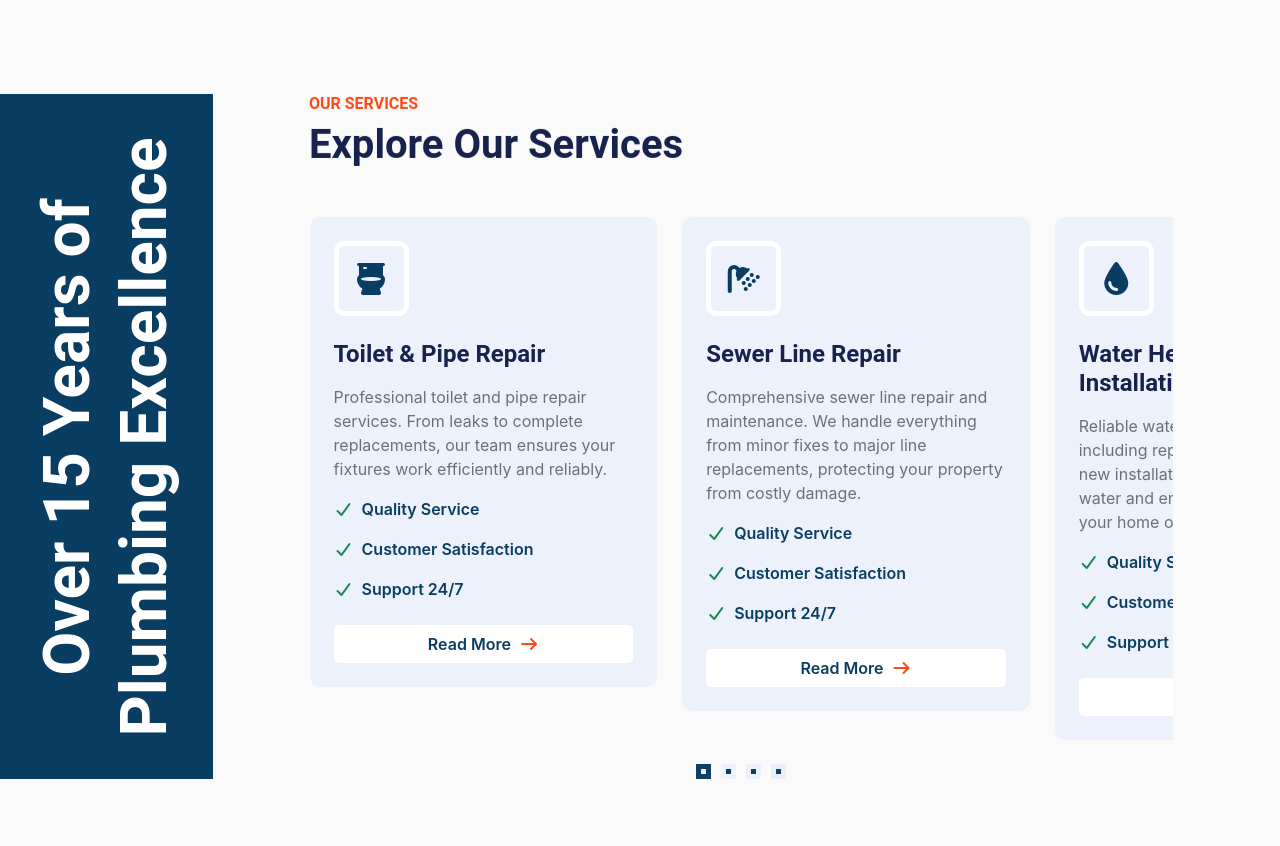
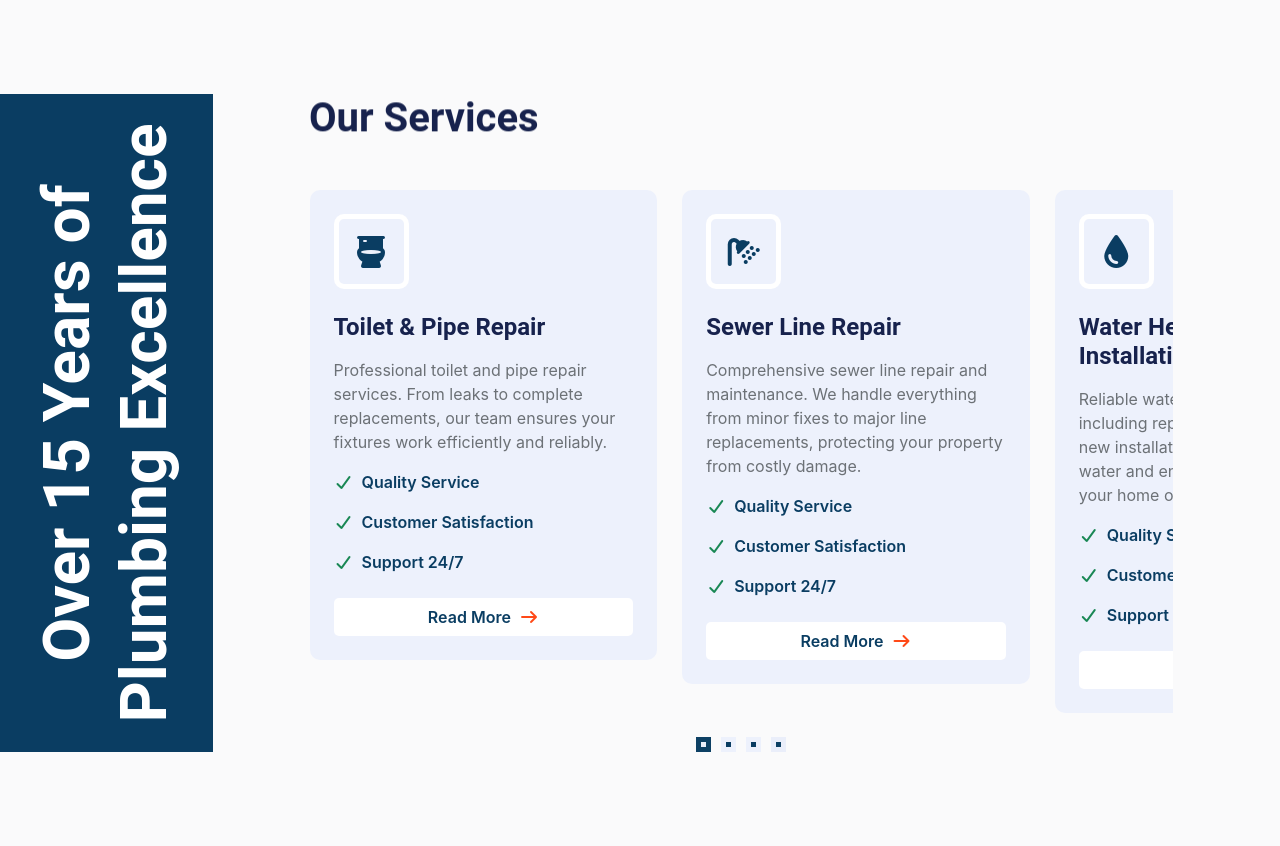
Before and after one commit to DafetiteOgaga/classic_brownline_plumbing_services, a React (Create React App) app in the folder classic_brownline_plumbing_services_website/: page / in a window 1280 px wide. Shown: the part 839-1685 px from the top of the page. Built offline with nearby package versions, Linux system fonts and the light colour scheme.

Commit message:
service.js: changed title and removed mini head

```diff
--- a/classic_brownline_plumbing_services_website/src/components/modularComponents/service.js
+++ b/classic_brownline_plumbing_services_website/src/components/modularComponents/service.js
@@ -74,8 +74,8 @@ function Service({yearFounded, currentYear}) {
 				<div className="col-md-12 col-lg-9">
 					<div className="ms-lg-5 ps-lg-5">
 						<div className="text-center text-lg-start wow fadeInUp" data-wow-delay="0.1s">
-							<h6 className="text-secondary text-uppercase">Our Services</h6>
-							<h1 className="mb-5">Explore Our Services</h1>
+							{/* <h6 className="text-secondary text-uppercase">Our Services</h6> */}
+							<h1 className="mb-5">Our Services</h1>
 						</div>
 						<div className="owl-carousel service-carousel position-relative wow fadeInUp" data-wow-delay="0.1s">
 							<div className="owl-stage-outer">
```
